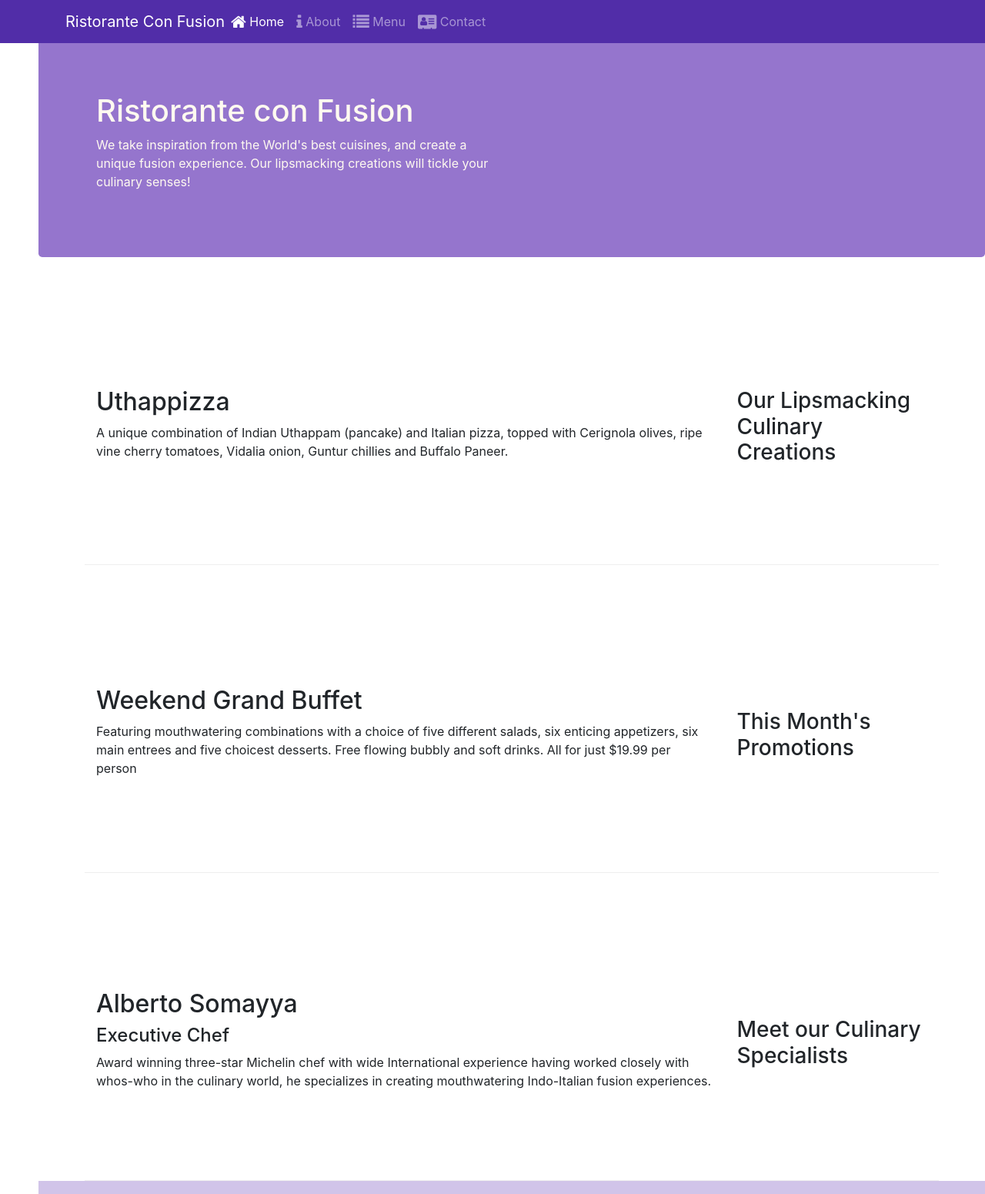
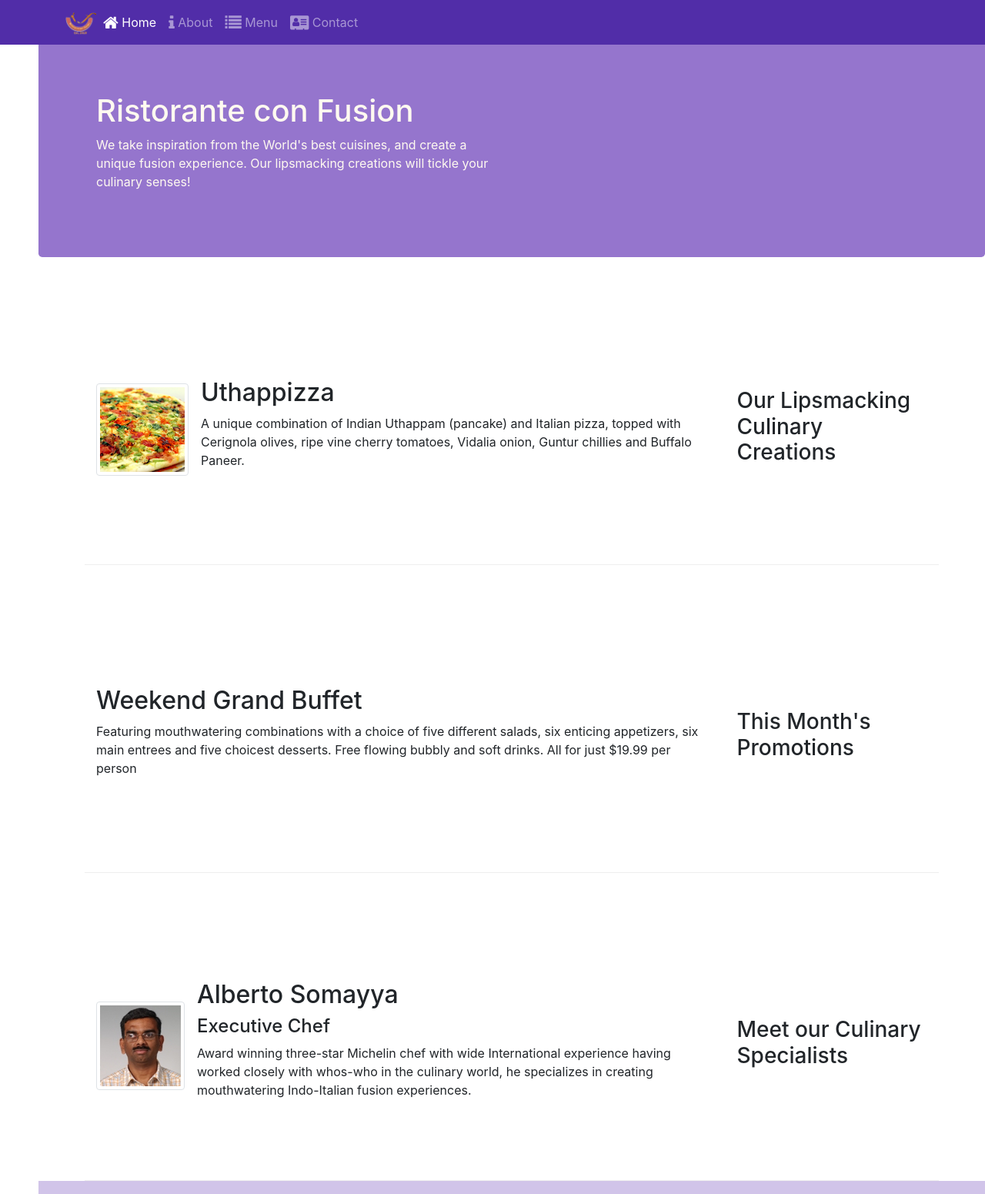
Before and after one commit to tanishakapoor11/ConFusion-Bootstrap, a website: page index.html in a window 1280 px wide. Shown: the top 1551 px of the page at 77% size. Drawn offline with nearby package versions, Linux system fonts and the light colour scheme.

Commit message:
Images added

```diff
--- a/index.html
+++ b/index.html
@@ -21,13 +21,13 @@
             <button class="navbar-toggler" type="button" data-toggle="collapse" data-target="#Navbar">
                 <span class="navbar-toggler-icon"></span>
             </button>
-            <a class="navbar-brand mr-auto" href="#">Ristorante Con Fusion</a>
+            <a class="navbar-brand mr-auto" href="#"><img src="img/logo.png" height="30" width="41"></a>
             <div class="collapse navbar-collapse" id="Navbar">
                 <ul class="navbar-nav mr-auto">
-                    <li class="nav-item active"><a class="nav-link" href="#"><span class="fa fa-home fa-lg"></span> Home</a></li>
+                    <li class="nav-item active"><a class="nav-link" href="./index.html"><span class="fa fa-home fa-lg"></span> Home</a></li>
                     <li class="nav-item"><a class="nav-link" href="./aboutus.html"><span class="fa fa-info fa-lg"></span> About</a></li>
                     <li class="nav-item"><a class="nav-link" href="#"><span class="fa fa-list fa-lg"></span> Menu</a></li>
-                    <li class="nav-item"><a class="nav-link" href="#"><span class="fa fa-address-card fa-lg"></span> Contact</a></li>
+                    <li class="nav-item"><a class="nav-link" href="./contactus.html"><span class="fa fa-address-card fa-lg"></span> Contact</a></li>
                 </ul>
             </div>
 
@@ -52,12 +52,15 @@
                 <h3>Our Lipsmacking Culinary Creations</h3>
             </div>
             <div class="col col-sm col-md">
-                <h2>Uthappizza</h2>
-                <p>A unique combination of Indian Uthappam (pancake) and Italian pizza, topped with Cerignola olives, ripe vine cherry tomatoes, Vidalia onion, Guntur chillies and Buffalo Paneer.</p>
+                <div class="media">
+                    <img class="d-flex mr-3 img-thumbnail align-self-center" src="img/uthappizza.png" alt="uthappizza">
+                    <div class="media-body">
+                        <h2 class="mt-0">Uthappizza</h2>
+                        <p>A unique combination of Indian Uthappam (pancake) and Italian pizza, topped with Cerignola olives, ripe vine cherry tomatoes, Vidalia onion, Guntur chillies and Buffalo Paneer.</p>
+                    </div>
+                </div>
             </div>
         </div>
-
-
         <div class="row row-content align-items-center">
             <div class="col-12 col-sm-4 col-md-3">
                 <h3>This Month's Promotions</h3>
@@ -73,9 +76,15 @@
                 <h3>Meet our Culinary Specialists</h3>
             </div>
             <div class="col col-sm order-sm-first col-md">
-                <h2>Alberto Somayya</h2>
-                <h4>Executive Chef</h4>
-                <p>Award winning three-star Michelin chef with wide International experience having worked closely with whos-who in the culinary world, he specializes in creating mouthwatering Indo-Italian fusion experiences. </p>
+                <div class="media">
+                    <img class="d-flex mr-3 img-thumbnail align-self-center" src="img/alberto.png" alt="alberto">
+                    <div class="media-body">
+                        <h2 class="mt-0">Alberto Somayya</h2>
+                        <h4>Executive Chef</h4>
+                        <p>Award winning three-star Michelin chef with wide International experience having worked closely with whos-who in the culinary world, he specializes in creating mouthwatering Indo-Italian fusion experiences. </p>
+                    </div>
+                </div>
+
             </div>
         </div>
     </div>
```
Also changed, not shown: aboutus.html (+4 -3 lines), contactus.html (+2 -2 lines), img/alberto.png (added), img/buffet.png (added), img/logo.png (added), img/uthappizza.png (added), 1 other file.
